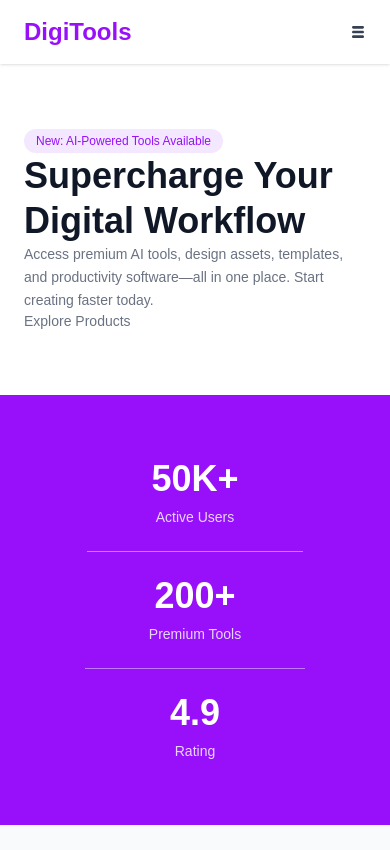
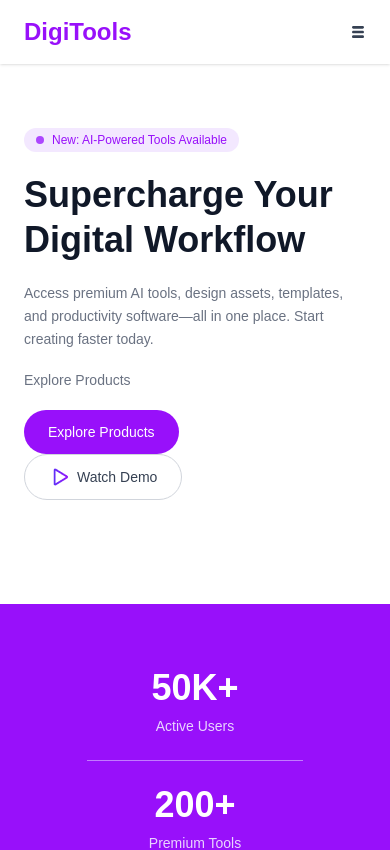
Before and after one commit to asif404-error/my-sixth-assignment, a React (Vite) app: page / in a window 390 px wide. Shown: the top 850 px of the page. Built offline with nearby package versions, Linux system fonts and the light colour scheme.

Commit message:
Two buttons added, few mistakes solved, and made responsive.

```diff
--- a/src/components/banner/Banner.jsx
+++ b/src/components/banner/Banner.jsx
@@ -1,13 +1,17 @@
 import React from "react";
+import PlayIcon from "../../assets/play.png";
 
 const Banner = () => {
   return (
     <section className="bg-white- px-6 py-16">
-      <div className="max-w-7xl mx-auto">
+      <div className="max-w-7xl mx-auto flex flex-col md:flex-row items-center gap-10">
+        <div className="flex-1 flex flex-col gap-5">
           <div className="inline-flex items-center gap-2 bg-purple-100 text-purple-600 text-xs font-medium px-3 py-1 rounded-full w-fit">
-          <span> New: AI-Powered Tools Available</span>
+            <span className="w-2 h-2 bg-purple-500 rounded-full">
+            </span>
+              New: AI-Powered Tools Available
           </div>
-        <h1 className="text-4xl font-extrabold text-gray-900 leading-tight">
+          <h1 className="text-4xl md:text-5xl font-extrabold text-gray-900 leading-tight">
             Supercharge Your <br /> Digital Workflow
           </h1>
           <p className="text-sm text-gray-500 leading-relaxed max-w-md">
@@ -15,6 +19,20 @@ const Banner = () => {
             software—all in one place. Start creating faster today.
           </p>
           <p className="text-sm text-gray-500">Explore Products</p>
+          <div>
+            <button className="bg-purple-600 text-white text-sm font-medium px-6 py-3 rounded-full hover:bg-purple-700 transition-colors">
+              Explore Products
+            </button>
+
+            <button className="flex items-center gap-2 border border-gray-300 text-gray-700 text-sm font-medium px-6 py-3 rounded-full hover:border-purple-500 hover:text-purple-600 transition-colors">
+              <img src={PlayIcon} alt="" />
+              Watch Demo
+            </button>
+          </div>
+        </div>
+        <div>
+
+        </div>
       </div>
     </section>
   );
```
Lines whose indentation alone changed are shown as unchanged.
